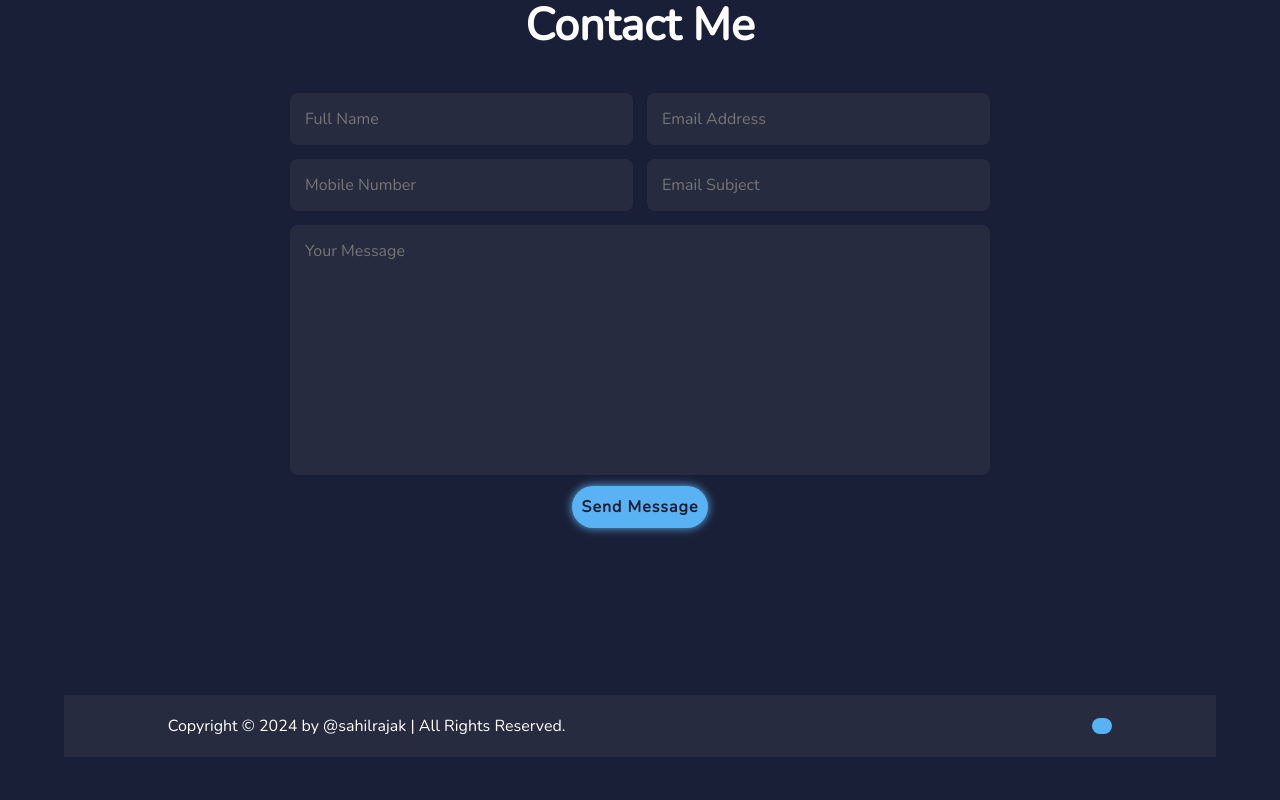
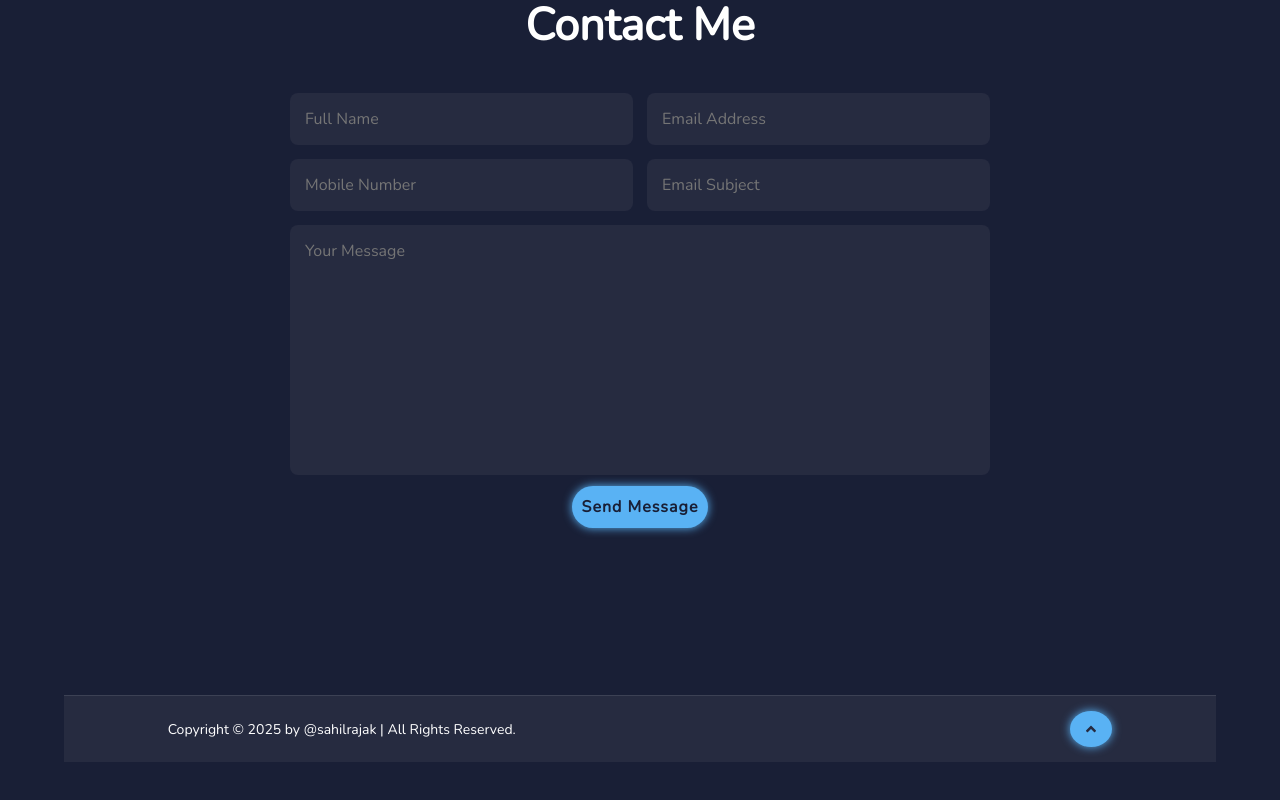
Before and after one commit to Sahil8899966711/sahil-portfolio, a React (Vite) app: page / in a window 1280 px wide. Shown: the part 3405-4205 px from the top of the page. Built offline with nearby package versions, Linux system fonts and the light colour scheme.

Commit message:
Updated Footer design and layout for professional look

```diff
--- a/package.json
+++ b/package.json
@@ -15,6 +15,7 @@
     "@fortawesome/react-fontawesome": "^0.2.3",
     "react": "^19.1.0",
     "react-dom": "^19.1.0",
+    "react-icons": "^5.5.0",
     "react-router-dom": "^7.7.1",
     "scrollreveal": "^4.0.9",
     "typed.js": "^2.1.0"
--- a/src/components/Footer.jsx
+++ b/src/components/Footer.jsx
@@ -1,17 +1,20 @@
 import React from 'react';
+import { FaAngleUp } from 'react-icons/fa'; // for the up arrow icon
 
 const Footer = () => {
   return (
     <footer className="footer">
-      <div className="footer-text">
-        <p>Copyright &copy; 2024 by @sahilrajak | All Rights Reserved.</p>
-      </div>
-
-      <div className="footer-iconTop">
-        <a href="#home"><i className="fa-solid fa-angle-up"></i></a>
+      <div className="footer-container">
+        <div className="footer-text">
+          <p>Copyright © 2025 by @sahilrajak | All Rights Reserved.</p>
+        </div>
+        <div className="footer-iconTop">
+       <a href="#home"><FaAngleUp /></a>
+        </div>
       </div>
     </footer>
   );
 };
 
+
 export default Footer;
--- a/src/components/Home.jsx
+++ b/src/components/Home.jsx
@@ -31,7 +31,7 @@ const Home = () => {
         <h3>
           And I'm a <span className="multiple-text"></span>
         </h3>
-        <p style={{ width: '60%' }}>
+        <p style={{ width: '64%' }}>
           I design and develop modern, responsive, and user-friendly websites and web applications.
           With a passion for clean design and efficient code, I specialize in technologies like
           JavaScript, React.js, Tailwind CSS, and Java. Whether it's crafting elegant user interfaces
--- a/src/style.css
+++ b/src/style.css
@@ -409,35 +409,49 @@ span {
    }
 
    .footer {
+  width: 100%;
+  background: var(--snd-bf-color);
+  padding: 1.5rem 9%;
+  position: relative;
+  margin-top: auto; /* helpful for flex layout */
+  border-top: 1px solid rgba(255, 255, 255, 0.1);
+}
+
+.footer-container {
   display: flex;
   justify-content: space-between;
   align-items: center;
   flex-wrap: wrap;
-    padding: 2rem 9%;
-    background: var(--snd-bf-color);
+}
 
+.footer-text {
+  font-size: 1.4rem;
+  color: var(--text-color);
 }
-   .footer-text {
-    font-size: 1.6rem;
 
-   }
 .footer-iconTop {
   display: inline-flex;
   justify-content: center;
   align-items: center;
-    padding: .8rem 1rem;
   background: var(--main-color);
-    border-radius: .8rem;
-    transition: .5s ease;
+  border-radius: 70%;
+  width: 42px;
+  height: 36px;
+  transition: 0.3s ease;
+  box-shadow: 0 0 1rem var(--main-color);
+  cursor: pointer;
+}
 
+.footer-iconTop:hover {
+  transform: translateY(-5px);
 }
-   .footer-iconTop a:hover {
-    box-shadow: 0 0 1rem var(--main-color);
 
-   }
-   .footer-iconTop a i{
-    font-size: 2.4rem;
+.footer-iconTop a {
   color: var(--snd-bf-color);
+  font-size: 1.6rem;
+  display: flex;
+  align-items: center;
+  justify-content: center;
 }
 
 
```
Also changed, not shown: 1 other file (tests, documents, lock files or other folders). Lines whose indentation alone changed are shown as unchanged.
